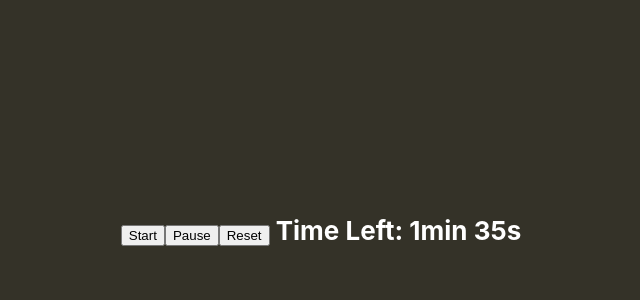
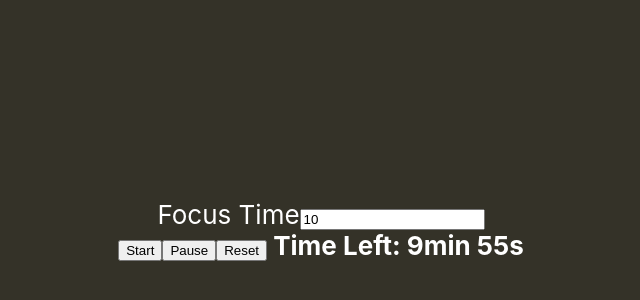
Before and after one commit to michischeid/learningBlocker, a React (Create React App) app: page / in a window 1280 px wide. Shown: the part 170-470 px from the top of the page, without its empty margins (319-959 px from the left). Built offline with nearby package versions, Linux system fonts and the light colour scheme.

Commit message:
added time input for timer component

```diff
--- a/src/App.js
+++ b/src/App.js
@@ -8,7 +8,7 @@ class App extends Component {
     return (
     <div className="App">
       <header className="App-header">
-        <Timer></Timer>
+        <Timer name="Focus Time"></Timer>
       </header>
     </div>
     );
--- a/src/Timer.js
+++ b/src/Timer.js
@@ -3,11 +3,12 @@ import { Component } from "react";
 export default class Timer extends Component{
     constructor(props){
         super(props);
-        this.state = {timeSet:100,timeLeft:0, pause:false};
+        this.state = {timeSetMin:10,timeLeftSec:0, pause:false};
 
         this.startTimer = this.startTimer.bind(this);
         this.stopTimer = this.stopTimer.bind(this);
         this.pause = this.pause.bind(this);
+        this.handleTimeSetMin = this.handleTimeSetMin.bind(this);
 
     }
 
@@ -28,8 +29,9 @@ export default class Timer extends Component{
     }
 
     stopTimer(){
-        this.setState({timeLeft:this.state.timeSet,pause:false})
+        this.setState({timeLeftSec:this.state.timeSetMin*60,pause:false})
         clearInterval(this.timer);
+        //console.log(timeLeftSec);
     }
 
     pause(){
@@ -37,20 +39,30 @@ export default class Timer extends Component{
     }
 
     tick(){
-        const left = this.state.pause ? this.state.timeLeft : this.state.timeLeft-1;
-        this.setState({timeLeft:left});
+        const left = this.state.pause ? this.state.timeLeftSec : this.state.timeLeftSec-1;
+        this.setState({timeLeftSec:left});
         if (left <=0)  this.stopTimer();
+    }
+
+    handleTimeSetMin(event) {
+        this.setState ({timeSetMin:event.target.value});
     }
 
     render (){
         return(
             <div>
+            <label>{this.props.name}
+            <input type="number" value={this.state.timeSetMin} onChange={this.handleTimeSetMin}></input>
+            </label>
+            <br/>
             <button onClick={this.startTimer}>Start</button>
             <button onClick={this.pause}>Pause</button>
             <button onClick={this.stopTimer}>Reset</button>
-            <strong> Time Left: {this.state.timeLeft /60 |0}min {this.state.timeLeft % 60}s  </strong>
+            <strong> Time Left: {this.state.timeLeftSec /60 |0}min {this.state.timeLeftSec % 60}s  </strong>
             </div>
         );
     }
 
+
+
 }
```
